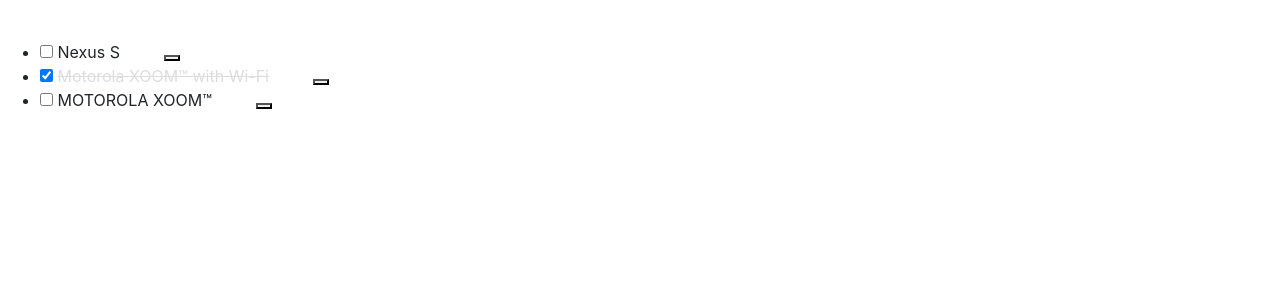
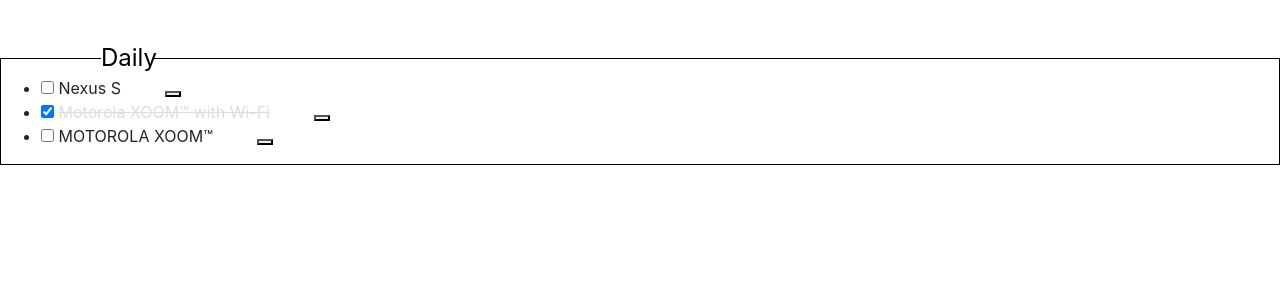
Before and after one commit to parap/todo, a PHP site: page / in a window 1280 px wide. Shown: the top 300 px of the page. Run offline with PHP 8.4, Linux system fonts and the light colour scheme; some libraries are stand-ins or nearby versions.

Commit message:
Add legend to display todos in a nice block

```diff
--- a/app/todo-list/todo-list.template.html
+++ b/app/todo-list/todo-list.template.html
@@ -1,8 +1,14 @@
 <div class="container-list">
+
+    <fieldset>
+        <legend>Daily</legend>
+
         <ul id="todo-list">
             <li ng-repeat="todo in todos">
                 <input type="checkbox" ng-model="todo.done"> <span class="done-{{todo.done}}" ng-bind="todo.name"></span>
                 <button class="glyphicon glyphicon-remove" aria-hidden="true"></button>
             </li>
         </ul>
+
+    </fieldset>
 </div>
--- a/css/list.css
+++ b/css/list.css
@@ -10,3 +10,15 @@
 .container-list {
     padding-top: 40px;
 }
+
+.container-list legend {
+    color: black;
+    width: 4%;
+    margin-left: 100px;
+    margin-bottom: 0;
+    border-width: 0;
+}
+
+.container-list fieldset {
+    border:1px solid black;
+}
```
Lines whose indentation alone changed are shown as unchanged.
